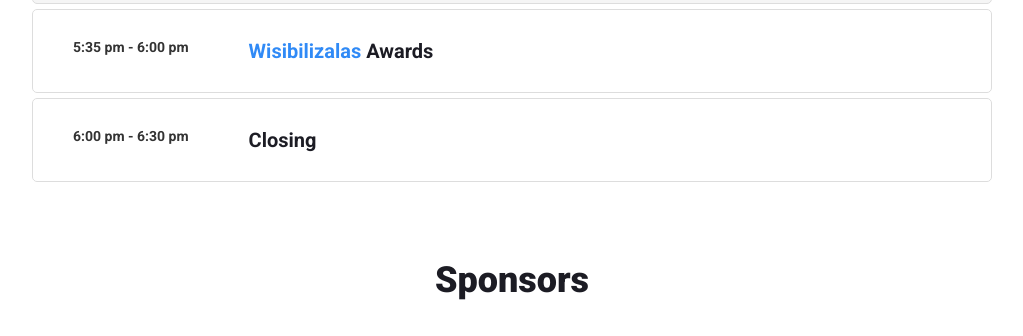
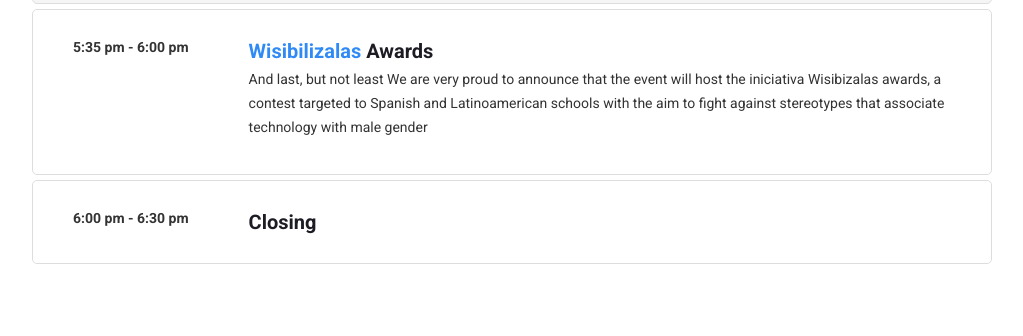
Before and after one commit to womentechmakersbcn/womentechmakersbcn.github.io, a plain HTML site: page index.html in a window 1280 px wide. Shown: the part 5180-5516 px from the top of the page, without its empty margins (128-1151 px from the left). Drawn offline with Linux system fonts and the light colour scheme; some packages are replaced by stand-ins of ours.

Commit message:
- Wisibilizalas description

```diff
--- a/index.html
+++ b/index.html
@@ -621,6 +621,7 @@
                                             <h3 class="schedule-slot-title"><a
                                                     href="https://www.upf.edu/web/wisibilizalas">Wisibilizalas</a>
                                                 Awards</h3>
+                                            <p>And last, but not least We are very proud to announce that the event will host the iniciativa Wisibizalas awards, a contest targeted to Spanish and Latinoamerican schools with the aim to fight against stereotypes that associate technology with male gender</p>
                                         </div><!--Info content end -->
                                     </div><!-- Slot info end -->
                                 </div><!-- Slot listing 4 end -->
@@ -833,6 +834,7 @@
                                             <h3 class="schedule-slot-title"><a
                                                     href="https://www.upf.edu/web/wisibilizalas">Wisibilizalas</a>
                                                 Awards</h3>
+                                            <p>And last, but not least We are very proud to announce that the event will host the iniciativa Wisibizalas awards, a contest targeted to Spanish and Latinoamerican schools with the aim to fight against stereotypes that associate technology with male gender</p>
                                         </div><!--Info content end -->
                                     </div><!-- Slot info end -->
                                 </div><!-- Slot listing 4 end -->
```
